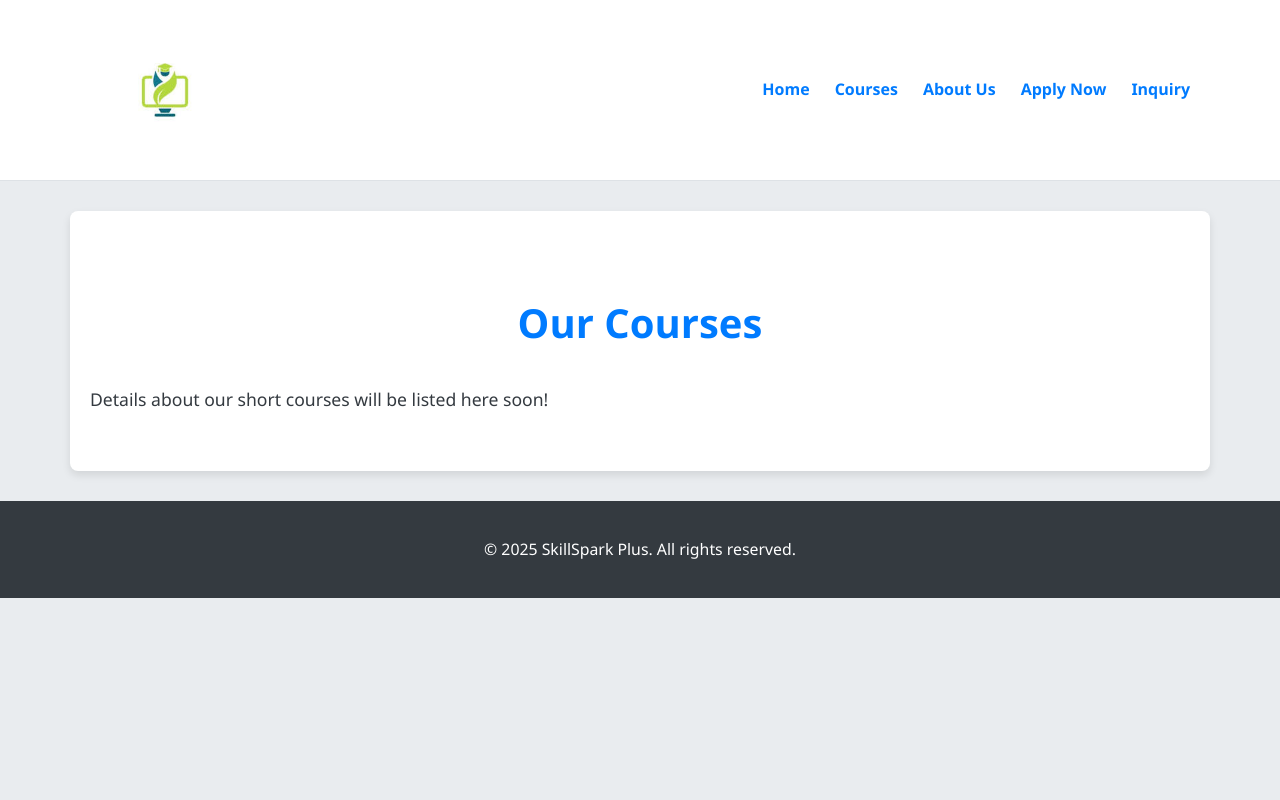
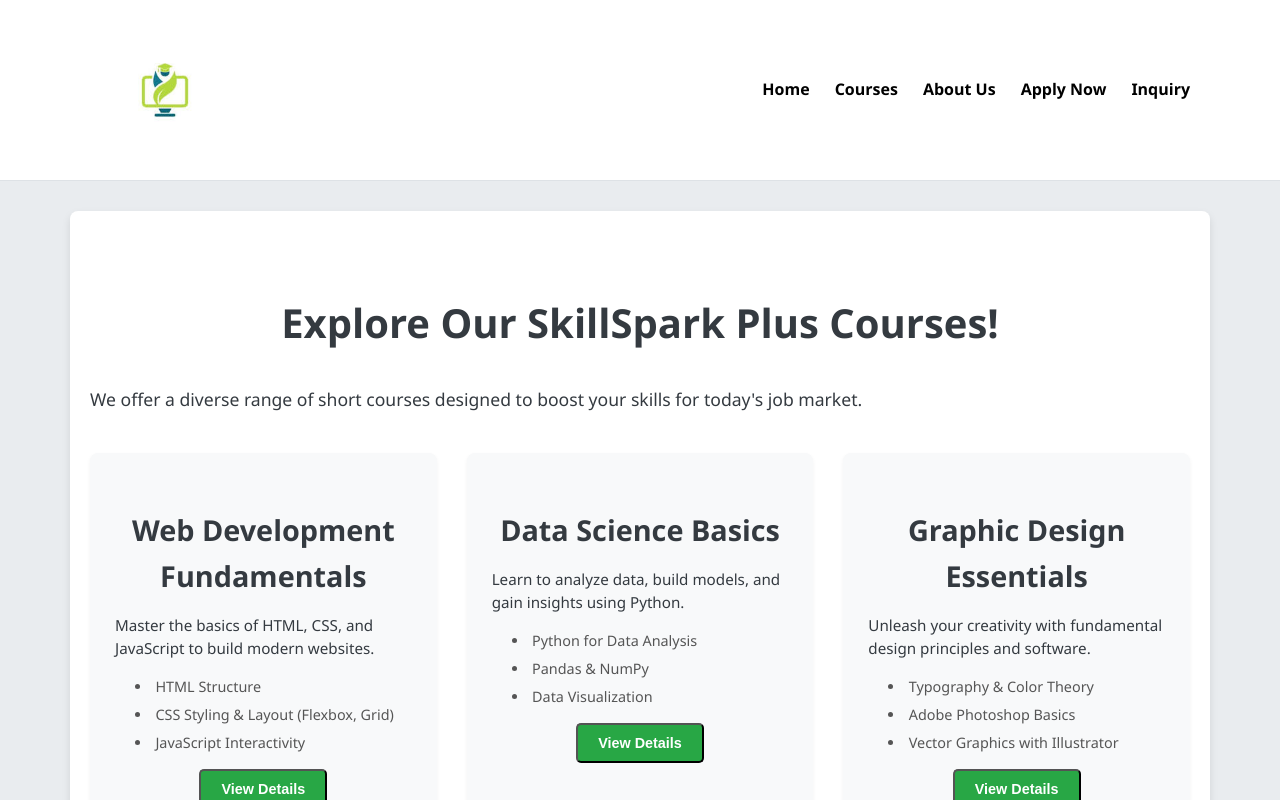
Before and after one commit to AliRah-man/SkillSpark-Plus, a React (Vite) app: page / in a window 1280 px wide. Both pictures are taken after a click on the link "Courses". Shown: the top 800 px of the page. Built offline with nearby package versions, Linux system fonts and the light colour scheme.

Commit message:
eid 3rd day final

```diff
--- /dev/null
+++ b/src/AboutUsPage.jsx
@@ -0,0 +1,37 @@
+// src/AboutUsPage.jsx
+import React from 'react';
+
+function AboutUsPage() {
+  return (
+    <main className="main-content container">
+      <h2>About SkillSpark Plus</h2>
+      <p>
+        Welcome to SkillSpark Plus, your premier destination for accelerated learning and skill development.
+        We are dedicated to empowering individuals with the practical knowledge and expertise needed
+        to thrive in today's dynamic professional landscape.
+      </p>
+      <p>
+        Our mission is to provide high-quality, accessible, and industry-relevant short courses led by
+        experienced professionals. We believe that continuous learning is key to personal and
+        professional growth, and we strive to create an engaging and supportive environment for all our learners.
+      </p>
+
+      <h3>Our Vision</h3>
+      <p>
+        To be a leading educational platform recognized for fostering innovation, critical thinking,
+        and practical application of skills that drive career success.
+      </p>
+
+      <h3>Our Values</h3>
+      <ul className="values-list">
+        <li><strong>Excellence:</strong> Committed to delivering top-tier educational content.</li>
+        <li><strong>Accessibility:</strong> Making quality education available to everyone.</li>
+        <li><strong>Innovation:</strong> Adapting to industry trends and evolving learning methods.</li>
+        <li><strong>Community:</strong> Fostering a supportive and collaborative learning environment.</li>
+      </ul>
+
+    </main>
+  );
+}
+
+export default AboutUsPage;
--- a/src/App.css
+++ b/src/App.css
@@ -23,10 +23,11 @@ body {
 
 /* Heading Styles */
 h1, h2, h3 {
-    color: #007bff; /* Consistent blue for all headings */
+    color: #343a40; /* CHANGED TO DARK GREY FOR ALL HEADINGS (except specific overrides below) */
     margin-bottom: 15px; /* Space below headings */
 }
 
+/* Specific H1 and H2 adjustments */
 h1 {
     font-size: 3em; /* Larger main heading */
     text-align: center; /* Center align the text */
@@ -70,7 +71,7 @@ p {
 }
 
 .logo {
-    height: 150px; /* Control logo size */
+    height: 150px; /* User-defined logo size */
     width: auto; /* Maintain aspect ratio */
     display: block; /* Ensures proper sizing and removes extra space below inline images */
 }
@@ -88,13 +89,13 @@ p {
 
 .main-header nav ul li a {
     text-decoration: none; /* Remove underline from links */
-    color: #007bff; /* Link color */
+    color: #000000; /* CHANGED TO BLACK for navigation links */
     font-weight: bold; /* Bold text for navigation links */
     transition: color 0.3s ease; /* Smooth transition for hover effect */
 }
 
 .main-header nav ul li a:hover {
-    color: #0056b3; /* Darker blue on hover (pseudo-class :hover) */
+    color: #333333; /* Darker grey on hover for black text */
 }
 
 /* Hero Section Styles */
@@ -132,7 +133,7 @@ p {
 .hero-content h1 {
     font-size: 4em; /* Larger heading for hero */
     margin-bottom: 20px; /* Space below heading */
-    color: #ffffff; /* White heading on hero */
+    color: #ffffff; /* Kept white for contrast on dark hero background */
 }
 
 .hero-content p {
@@ -190,7 +191,7 @@ p {
 }
 
 .feature-item h3 {
-    color: #007bff; /* Consistent blue for feature headings */
+    color: #343a40; /* CHANGED TO DARK GREY for feature headings */
     margin-bottom: 10px; /* Space below h3 in feature item */
 }
 
@@ -222,7 +223,6 @@ p {
 }
 
 /* Fade Effect Classes for JavaScript manipulation */
-/* These classes are for a basic fade; more advanced might involve multiple images */
 .fade {
     opacity: 0; /* Initially hidden */
 }
@@ -303,6 +303,95 @@ p {
     box-shadow: 0 0 0 0.2rem rgba(0, 123, 255, 0.25);
 }
 
+/* Form Submission Feedback Messages */
+.success-message {
+    color: #28a745; /* Green for success */
+    margin-top: 15px;
+    font-weight: bold;
+    text-align: center;
+}
+
+.error-message {
+    color: #dc3545; /* Red for error */
+    margin-top: 15px;
+    font-weight: bold;
+    text-align: center;
+}
+
+
+/* Courses Page Grid and Items */
+.course-grid {
+    display: grid; /* Use CSS Grid for courses layout */
+    grid-template-columns: repeat(auto-fit, minmax(300px, 1fr)); /* Responsive grid columns */
+    gap: 30px; /* Space between grid items */
+    margin-top: 40px;
+    margin-bottom: 40px;
+}
+
+.course-item {
+    background-color: #f8f9fa; /* Light background for course items */
+    padding: 25px;
+    border-radius: 8px;
+    box-shadow: 0 2px 4px rgba(0, 0, 0, 0.05);
+    text-align: left; /* Align text to the left within the item */
+    transition: transform 0.3s ease; /* Smooth hover effect */
+}
+
+.course-item:hover {
+    transform: translateY(-5px); /* Lift up slightly on hover */
+}
+
+.course-item h3 {
+    color: #343a40; /* CHANGED TO DARK GREY for course item headings */
+    margin-bottom: 15px;
+    text-align: center; /* Center course titles */
+}
+
+.course-item p {
+    font-size: 0.95em;
+    line-height: 1.5;
+    margin-bottom: 15px;
+    text-align: left; /* Ensure paragraphs are left aligned */
+}
+
+.course-item ul {
+    list-style: disc inside; /* Bullet points for list items */
+    margin-bottom: 15px;
+    padding-left: 20px; /* Indent list */
+    color: #555;
+    font-size: 0.9em;
+}
+
+.course-item ul li {
+    margin-bottom: 5px;
+}
+
+/* Adjust button for course items */
+.course-item .btn-primary {
+    display: block; /* Make button take full width of course item */
+    width: fit-content; /* Adjust to content width */
+    margin: 0 auto; /* Center the button */
+    padding: 10px 20px;
+    font-size: 0.9em;
+}
+
+/* About Us List Styling */
+.values-list {
+    list-style: none; /* Remove default list bullets */
+    padding: 0;
+    margin-top: 20px;
+    text-align: left;
+}
+
+.values-list li {
+    background-color: #f0f0f0;
+    margin-bottom: 10px;
+    padding: 15px;
+    border-left: 5px solid #007bff; /* Kept blue border for emphasis */
+    border-radius: 5px;
+    font-size: 1.05em;
+}
+
 
 /* Basic Responsive Adjustments (using @media for smaller screens) */
 @media (max-width: 768px) {
--- a/src/App.jsx
+++ b/src/App.jsx
@@ -1,15 +1,21 @@
 // src/App.jsx
 import React, { useState } from 'react';
 import './App.css';
-// import skillsparkLogo from '/skillspark-logo.png';
+
+// Removed the import statement for skillsparkLogo as it's now directly referenced from public/assets
+// import skillsparkLogo from '/assets/skillspark-logo.png'; // This line is not needed and can be deleted or kept commented
 
 import HomePage from './HomePage';
-import Slideshow from './Slideshow'; // Keep this import if HomePage uses it
+// import Slideshow from './Slideshow'; // If HomePage imports Slideshow, you don't need this here
 import ApplyPage from './ApplyPage';
-import InquiryFormPage from './InquiryFormPage'; // NEW: Import InquiryFormPage
+import InquiryFormPage from './InquiryFormPage';
+import CoursesPage from './CoursesPage'; // Import CoursesPage
+import AboutUsPage from './AboutUsPage'; // Import AboutUsPage
+
 
 function App() {
-  const [currentPage, setCurrentPage] = useState('home'); // 'home', 'apply', 'inquiry'
+  // Add 'courses' and 'about' to your possible currentPage states
+  const [currentPage, setCurrentPage] = useState('home'); // 'home', 'apply', 'inquiry', 'courses', 'about'
 
   const handleNavClick = (page) => {
     setCurrentPage(page);
@@ -20,6 +26,7 @@ function App() {
       {/* Header Section */}
       <header className="main-header">
           <div className="container">
+              {/* UPDATED: Directly referencing the logo from the public folder root */}
               <img src="/skillspark-logo.png" alt="SkillSpark Plus Logo" className="logo" />
               <nav>
                   <ul>
@@ -27,7 +34,7 @@ function App() {
                       <li><a href="#" onClick={() => handleNavClick('courses')}>Courses</a></li>
                       <li><a href="#" onClick={() => handleNavClick('about')}>About Us</a></li>
                       <li><a href="#" onClick={() => handleNavClick('apply')}>Apply Now</a></li>
-              <li><a href="#" onClick={() => handleNavClick('inquiry')}>Inquiry</a></li> {/* NEW: Inquiry Link */}
+                      <li><a href="#" onClick={() => handleNavClick('inquiry')}>Inquiry</a></li>
                   </ul>
               </nav>
           </div>
@@ -36,23 +43,9 @@ function App() {
       {/* Conditional Rendering: Display the correct page */}
       {currentPage === 'home' && <HomePage />}
       {currentPage === 'apply' && <ApplyPage />}
-      {currentPage === 'inquiry' && <InquiryFormPage />} {/* NEW: Render InquiryFormPage */}
-
-      {/* Placeholder for Courses Page (if not already in HomePage) */}
-      {currentPage === 'courses' && (
-        <main className="main-content container">
-          <h2>Our Courses</h2>
-          <p>Details about our short courses will be listed here soon!</p>
-        </main>
-      )}
-
-      {/* Placeholder for About Us Page (if not already in HomePage) */}
-      {currentPage === 'about' && (
-        <main className="main-content container">
-          <h2>About SkillSpark Plus</h2>
-          <p>Learn more about our mission and vision here.</p>
-        </main>
-      )}
+      {currentPage === 'inquiry' && <InquiryFormPage />}
+      {currentPage === 'courses' && <CoursesPage />}
+      {currentPage === 'about' && <AboutUsPage />}
 
       {/* Footer Section - remains in App.jsx as it's global */}
       <footer className="main-footer">
--- /dev/null
+++ b/src/CoursesPage.jsx
@@ -0,0 +1,54 @@
+// src/CoursesPage.jsx
+import React from 'react';
+
+function CoursesPage() {
+  return (
+    <main className="main-content container">
+      <h2>Explore Our SkillSpark Plus Courses!</h2>
+      <p>We offer a diverse range of short courses designed to boost your skills for today's job market.</p>
+
+      <div className="course-grid">
+        {/* Example Course Item 1 */}
+        <div className="course-item">
+          <h3>Web Development Fundamentals</h3>
+          <p>Master the basics of HTML, CSS, and JavaScript to build modern websites.</p>
+          <ul>
+            <li>HTML Structure</li>
+            <li>CSS Styling & Layout (Flexbox, Grid)</li>
+            <li>JavaScript Interactivity</li>
+          </ul>
+          <button className="btn-primary">View Details</button>
+        </div>
+
+        {/* Example Course Item 2 */}
+        <div className="course-item">
+          <h3>Data Science Basics</h3>
+          <p>Learn to analyze data, build models, and gain insights using Python.</p>
+          <ul>
+            <li>Python for Data Analysis</li>
+            <li>Pandas & NumPy</li>
+            <li>Data Visualization</li>
+          </ul>
+          <button className="btn-primary">View Details</button>
+        </div>
+
+        {/* Example Course Item 3 */}
+        <div className="course-item">
+          <h3>Graphic Design Essentials</h3>
+          <p>Unleash your creativity with fundamental design principles and software.</p>
+          <ul>
+            <li>Typography & Color Theory</li>
+            <li>Adobe Photoshop Basics</li>
+            <li>Vector Graphics with Illustrator</li>
+          </ul>
+          <button className="btn-primary">View Details</button>
+        </div>
+
+        {/* Add more course items as needed */}
+
+      </div> {/* End course-grid */}
+    </main>
+  );
+}
+
+export default CoursesPage;
```
Lines whose indentation alone changed are shown as unchanged.
